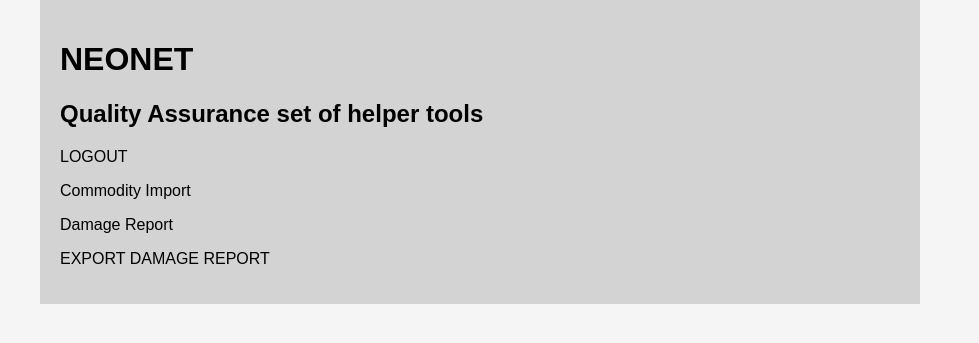
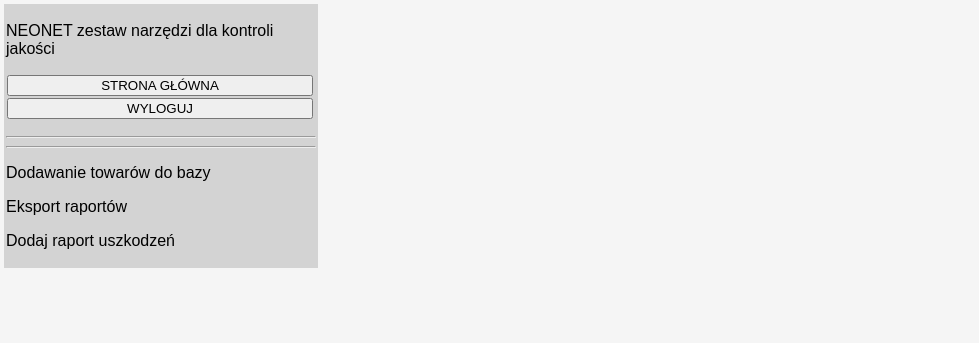
Before and after one commit to sztosz/neonet, a Django app: page /qa/ in a window 1280 px wide. Shown: the top 343 px of the page, without its empty margins (0-979 px from the left). Run offline with Django 3.2, Linux system fonts and the light colour scheme; the visitor is signed in with stand-in values (Sample User, id 1).

Commit message:
2013-10-16 end of day, basic feature ready...

```diff
--- a/qa/forms.py
+++ b/qa/forms.py
@@ -17,7 +17,7 @@
 
 
 class CommodityBatchImportForm(forms.Form):
-    file = forms.FileField(label="Choose excel file to upload")
+    file = forms.FileField(label="Wybierz plik z danymi...")
 
 
 class EanForm(forms.ModelForm):
--- a/qa/tools/DataVerifier.py
+++ b/qa/tools/DataVerifier.py
@@ -19,10 +19,10 @@
         try:
             int(ean)
         except ValueError:
-            return ['ERROR', 'Wrong ean, it has to consist only from digits']
+            return ['BŁĄD', 'EAN może się składać tylko z cyfr']
         l = len(ean)
         if l != 13:
-            return ['ERROR', 'Wrong ean [{}] length = {} instead of 13'.format(ean,l)]
+            return ['BŁĄD', 'EAN musi posiadać 13 cyfr, wpisany EAN: [{}] posiada tylko {} znaków'.format(ean,l)]
         checksum_digit = int(ean[-1])
         checksum = 0
         i = 0
@@ -35,4 +35,4 @@
         if checksum == checksum_digit:
             return False
         else:
-            return ['WARNING', 'Wrong checksum {} != {}'.format(checksum_digit, checksum)]
+            return ['OSTRZEŻENIE', 'Niepoprawna suma kontrolna {} != {}'.format(checksum_digit, checksum)]
--- a/qa/views.py
+++ b/qa/views.py
@@ -69,7 +69,7 @@
         if form.is_valid():
             commodity = form.save()
             commodity.save()
-            self.context['messages'].append('Commodity "{}" added successfully to database'.format(commodity.name))
+            self.context['messages'].append('Towar "{}" został dodany poprawnie do bazy danych'.format(commodity.name))
             self.context['add_single_form'] = forms.CommodityImportForm()
         else:
             self.context['add_single_form'] = form
@@ -83,9 +83,9 @@
                 self.context['messages'].append(warning)
             for error in errors:
                 self.context['errors'].append(error)
-            self.context['messages'].append('Valid data from file was uploaded')
+            self.context['messages'].append('Dane bez błędów zostały dodane do bazy danych')
         else:
-            self.context['errors'].append('File that you were trying to upload was invalid')
+            self.context['errors'].append('Próba importu nie powiodła się, plik jest nieproprawny')
         self.context['add_single_form'] = forms.CommodityImportForm()
         self.context['batch_upload_file_form'] = forms.CommodityBatchImportForm()
 
@@ -96,21 +96,26 @@
 class DamageReport(AbstractView):
     def _check_ean(self):
         form = forms.EanForm(self.request.POST)
+        try:
+            ean = self.request.POST['ean']
+        except KeyError:
+            ean = 'EAN NIE ZOSTAŁ PODANY!'
         if form.is_valid():
-            commodity = models.Commodity.objects.filter(ean=self.request.POST['ean'])
+            commodity = models.Commodity.objects.filter(ean=ean)
             if commodity:
-                self.context['messages'].append('Commodity: {}'.format(commodity[0].name))
-                self.context['messages'].append('Commodity ID: {}'.format(commodity[0].id))
+                self.context['messages'].append('TOWAR: {}'.format(commodity[0].name))
+                self.context['messages'].append('SKU: {}'.format(commodity[0].sku))
                 print(str(commodity[0].id))
                 form = forms.DamageReportForm(initial={'date':      datetime.now(),
                                                        'commodity': commodity[0],
                                                        })
                 self.context['damage_report_form'] = form
             else:
-                self.context['messages'].append('Commodity not in database')
+                self.context['messages'].append('Brak towaru w bazie z EAN\'em {}'.format(ean))
+                self.context['ean_form'] = form
 
         else:
-            self.context['messages'].append('EAN {} is invalid'.format(self.request.POST['ean']))
+            self.context['messages'].append('EAN {} jest niepoprawny'.format(ean))
             self.context['ean_form'] = form
 
     def _add_damage_report(self):
@@ -118,9 +123,10 @@
         if form.is_valid():
             damage = form.save()
             damage.save()
-            self.context['messages'].append('Report was saved successfully')
+            self.context['messages'].append('Raport zapisany poprawnie')
         else:
-            self.context['errors'].append('Form data is not valid')
+            self.context['errors'].append('Niepoprawne dane w formularzu')
+            self.context['ean_form'] = forms.EanForm()
 
     def _view(self):
         self.context['ean_form'] = forms.EanForm()
@@ -146,8 +152,8 @@
         damage_reports = models.DamageReport.objects.all()
         output = u''
         for report in damage_reports:
-            output += u'"{}";"{}";"{}";"{}";"{}";"{}";"{}";"{}";"{}";\r\n'.format('', report.date, report.brand,
-                                    report.commodity.name,report.serial, report.detection_time.detection_time,
+            output += u'"{}";"{}";"{}";"{}";"{}";"{}";"{}";"{}";"{}";"{}";\r\n'.format('', report.date, report.brand,
+                                    report.commodity.name, report.serial, report.detection_time.detection_time,
                                     report.category.category, report.comments, report.further_action.further_action,
                                     report.further_kind.damage_kind)
         response.write(output)
--- a/static/base.css
+++ b/static/base.css
@@ -1,11 +1,11 @@
 body{
     background-color: whitesmoke;
-    margin-top: 0;
-    margin-left: 20px;
-    margin-right: 20px;
-    padding-top: 0;
-    padding-left: 20px;
-    padding-right: 20px;
+    margin-top: 2px;
+    margin-left: 2px;
+    margin-right: 2px;
+    padding-top: 2px;
+    padding-left: 2px;
+    padding-right: 2px;
     font-family: sans-serif;
 
 }
@@ -13,9 +13,9 @@
 
 /*}*/
 #main_container{
-    width: 840px;
+    width: 310px;
     margin: 0;
-    padding: 20px;
+    padding: 2px;
     background-color: lightgrey;
 }
 .errorlist{
@@ -37,7 +37,7 @@
     margin: 0;
 }
 form label{
-    width: 350px;
+    width: 300px;
     float: left;
     display:inline-block;
 }
@@ -62,7 +62,7 @@
     padding: 1px !important;
     margin: 1px !important;
     /*display: block;*/
-    max-width: 350px !important;
+    max-width: 300px !important;
     /*margin: 0.2em 0 !important;*/
     /*padding: 0.1em 0 !important;*/
     text-indent: 0 !important;
--- a/templates/qa/header.html
+++ b/templates/qa/header.html
@@ -1,6 +1,12 @@
 <div class="header">
-    <h1>Neonet</h1>
-    <H2>Quality Assurance set of helper tools</H2>
-    <p><a href="{% url 'qa:index' %}">INDEX</a></p>
-    <p><a href="{% url 'qa:logout' %}">LOGOUT</a></p>
+    <P>NEONET zestaw narzędzi dla kontroli jakości</p>
+{#    <p><button class="in_line"><a href="{% url 'qa:index' %}">INDEX</a></button>#}
+{#       <button class="in_line"><a href="{% url 'qa:logout' %}">LOGOUT</a></button></p>#}
+    <p>
+    <form><input type="button" value="STRONA GŁÓWNA" onClick="window.location.href='{% url 'qa:index' %}'"></form>
+    <form><input type="button" value="WYLOGUJ" onClick="window.location.href='{% url 'qa:logout' %}'"></form>
+    </p>
+    <hr>
+    <hr>
+
 </div>
--- a/templates/qa/index.html
+++ b/templates/qa/index.html
@@ -1,18 +1,19 @@
 <!DOCTYPE html>
 <html>
 <head>
-    <title>Index</title>
+    <title>KONTROLA JAKOŚCI</title>
     {% load staticfiles %}
     <link type="text/css" rel="stylesheet" href="{{ STATIC_URL }}base.css" />
 </head>
 <body>
 <div id="main_container">
-    <h1>NEONET</h1>
-    <H2>Quality Assurance set of helper tools</H2>
-    <p><a href="{% url 'qa:logout' %}">LOGOUT</a></p>
-    <p><a href="{% url 'qa:commodity_import' %}">Commodity Import</a></p>
-    <p><a href="{% url 'qa:damage_report' %}">Damage Report</a></p>
-    <p><a href="{% url 'qa:damage_report_export' %}">EXPORT DAMAGE REPORT</a></p>
+    {% include 'qa/header.html' %}
+    {% include 'qa/common_communication.html' %}
+    <div id="content">
+        <p><a href="{% url 'qa:commodity_import' %}">Dodawanie towarów do bazy</a></p>
+        <p><a href="{% url 'qa:damage_report_export' %}">Eksport raportów</a></p>
+        <p><a href="{% url 'qa:damage_report' %}">Dodaj raport uszkodzeń</a></p>
+    </div>
 </div>
 </body>
 </html>
```
Also changed, not shown: qa/models.py (+16 -16 lines), qa/tools/ExcelParser.py (+14 -7 lines), templates/neonet/index.html (+5 -3 lines).
